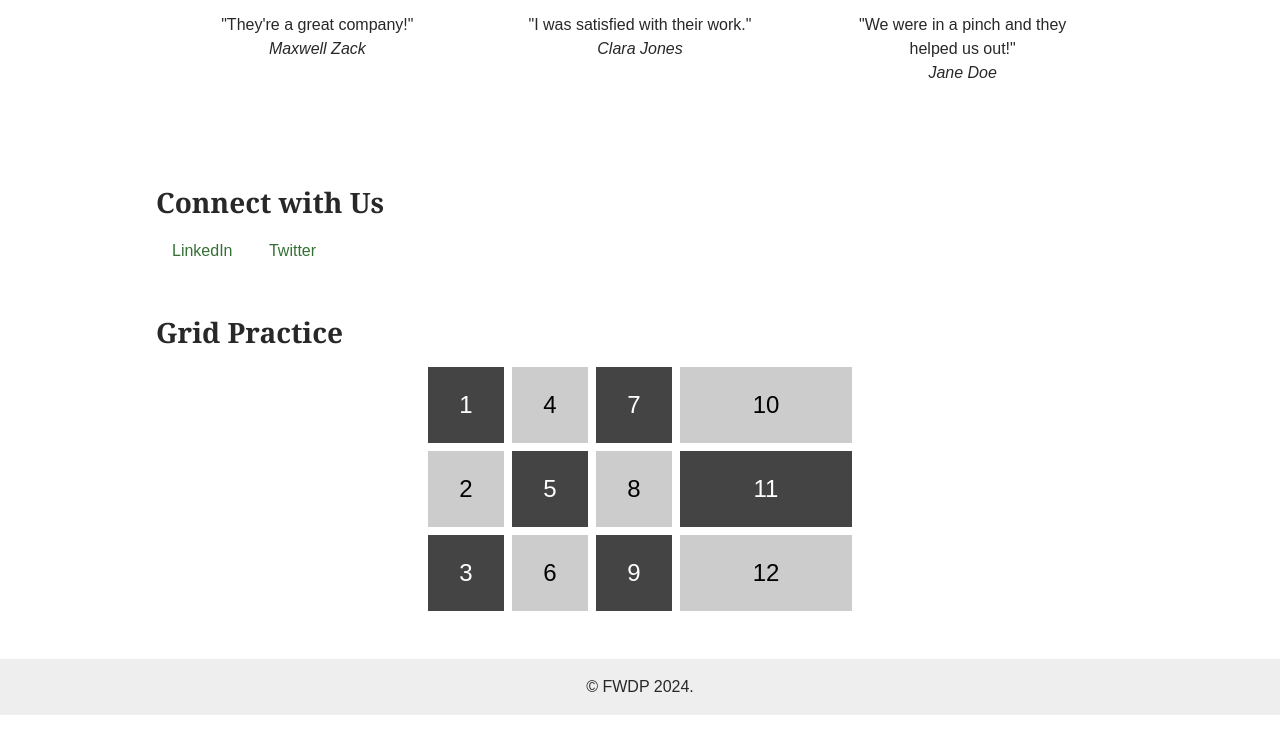
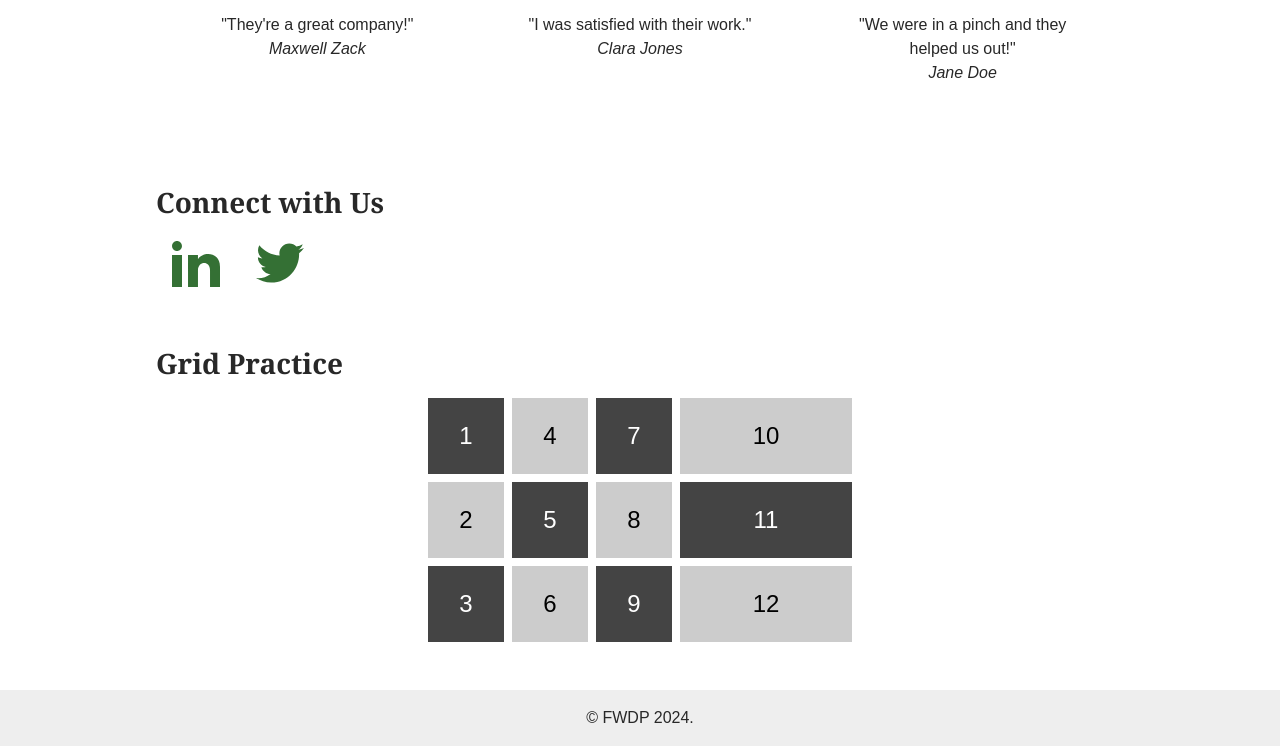
Before and after one commit to Dongwon38/day-09, a plain HTML site: page services.html in a window 1280 px wide. Shown: the part 1464-2210 px from the top of the page. Before the commit the page ends 2179 px from the top, so only its background shows below. Drawn offline with Linux system fonts and the light colour scheme.

Commit message:
Added svgs

```diff
--- a/services.html
+++ b/services.html
@@ -102,8 +102,33 @@
         <h2>Connect with Us</h2>
         <nav>
           <ul>
-            <li><a href="#">LinkedIn</a></li>
-            <li><a href="#">Twitter</a></li>
+            <li>
+              <a href="#"
+                ><svg
+                  xmlns="http://www.w3.org/2000/svg"
+                  width="24"
+                  height="24"
+                  viewBox="0 0 24 24"
+                >
+                  <path
+                    fill="#ff0000"
+                    d="M4.98 3.5c0 1.381-1.11 2.5-2.48 2.5s-2.48-1.119-2.48-2.5c0-1.38 1.11-2.5 2.48-2.5s2.48 1.12 2.48 2.5zm.02 4.5h-5v16h5v-16zm7.982 0h-4.968v16h4.969v-8.399c0-4.67 6.029-5.052 6.029 0v8.399h4.988v-10.131c0-7.88-8.922-7.593-11.018-3.714v-2.155z"
+                  /></svg
+              ></a>
+            </li>
+            <li>
+              <a href="#"
+                ><svg
+                  xmlns="http://www.w3.org/2000/svg"
+                  width="24"
+                  height="24"
+                  viewBox="0 0 24 24"
+                >
+                  <path
+                    d="M24 4.557c-.883.392-1.832.656-2.828.775 1.017-.609 1.798-1.574 2.165-2.724-.951.564-2.005.974-3.127 1.195-.897-.957-2.178-1.555-3.594-1.555-3.179 0-5.515 2.966-4.797 6.045-4.091-.205-7.719-2.165-10.148-5.144-1.29 2.213-.669 5.108 1.523 6.574-.806-.026-1.566-.247-2.229-.616-.054 2.281 1.581 4.415 3.949 4.89-.693.188-1.452.232-2.224.084.626 1.956 2.444 3.379 4.6 3.419-2.07 1.623-4.678 2.348-7.29 2.04 2.179 1.397 4.768 2.212 7.548 2.212 9.142 0 14.307-7.721 13.995-14.646.962-.695 1.797-1.562 2.457-2.549z"
+                  /></svg
+              ></a>
+            </li>
           </ul>
         </nav>
       </section>
--- a/styles/services.css
+++ b/styles/services.css
@@ -203,6 +203,13 @@ nav a {
 }
 
 /* Social Media Styles */
+.social-media svg {
+  width: 3rem;
+  height: 3rem;
+}
+.social-media svg path {
+  fill: currentColor;
+}
 
 /* Grid Practice Styles */
 .grid-practice {
```
